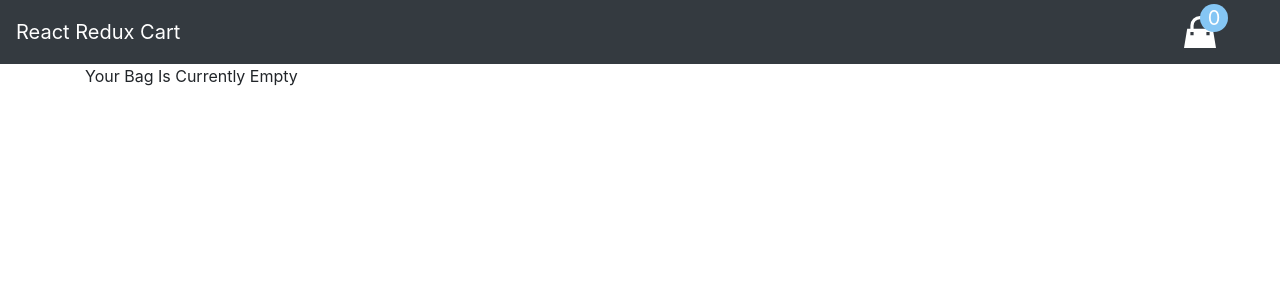
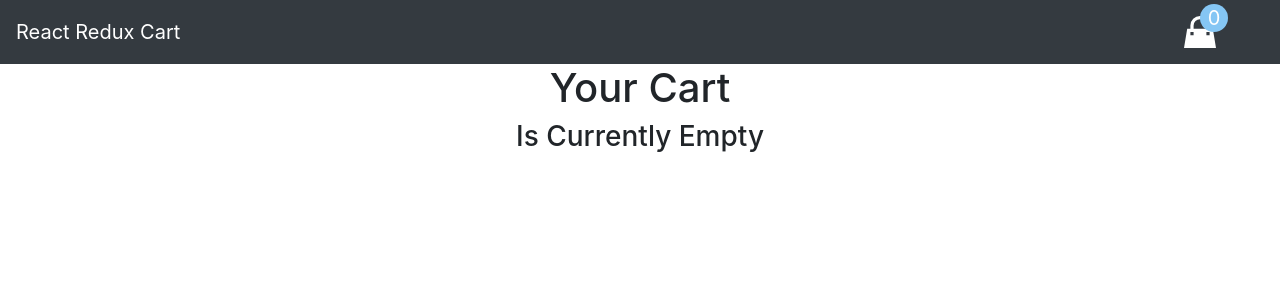
Before and after one commit to sheikoodally/redux-cart, a React (Create React App) app: page / in a window 1280 px wide. Both pictures are taken after a click on the button "clear cart". Shown: the top 300 px of the page. Built offline with nearby package versions, Linux system fonts and the light colour scheme; the HTML template or start-up script is replaced by a standard one.

Commit message:
minor fix

```diff
--- a/src/App.css
+++ b/src/App.css
@@ -166,3 +166,7 @@ footer {
     color: hsl(360, 67%, 44%);
     border-color: hsl(360, 71%, 66%);
   }
+
+  .center{
+      text-align: center;
+  }
--- a/src/components/CartContainer.js
+++ b/src/components/CartContainer.js
@@ -11,8 +11,9 @@ const CartContainer = ({items =[], total, dispatch}) => {
 
     if(items.length === 0){
         return (
-            <div>
-                Your Bag Is Currently Empty
+            <div className="center">
+                <h1>Your Cart</h1>
+                <h3>Is Currently Empty</h3>
             </div>
         )
     }
```
